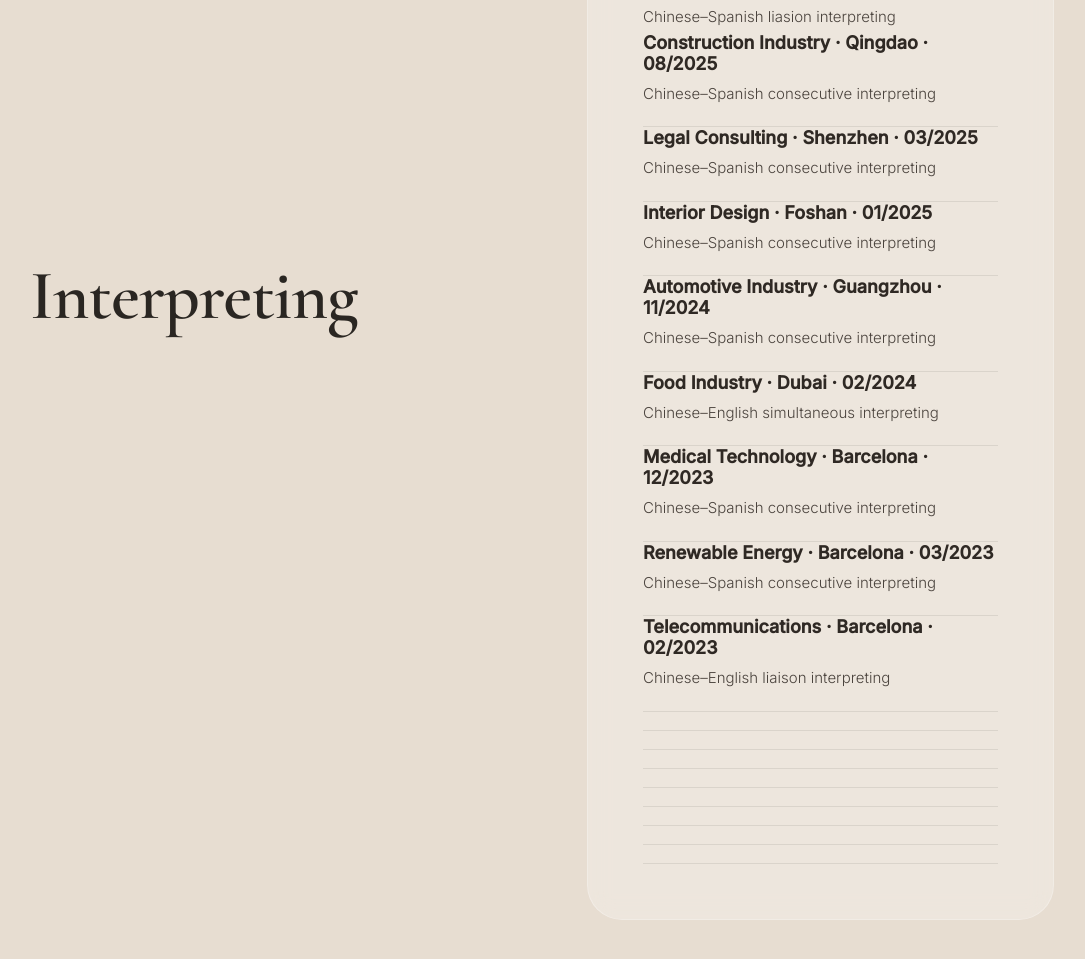
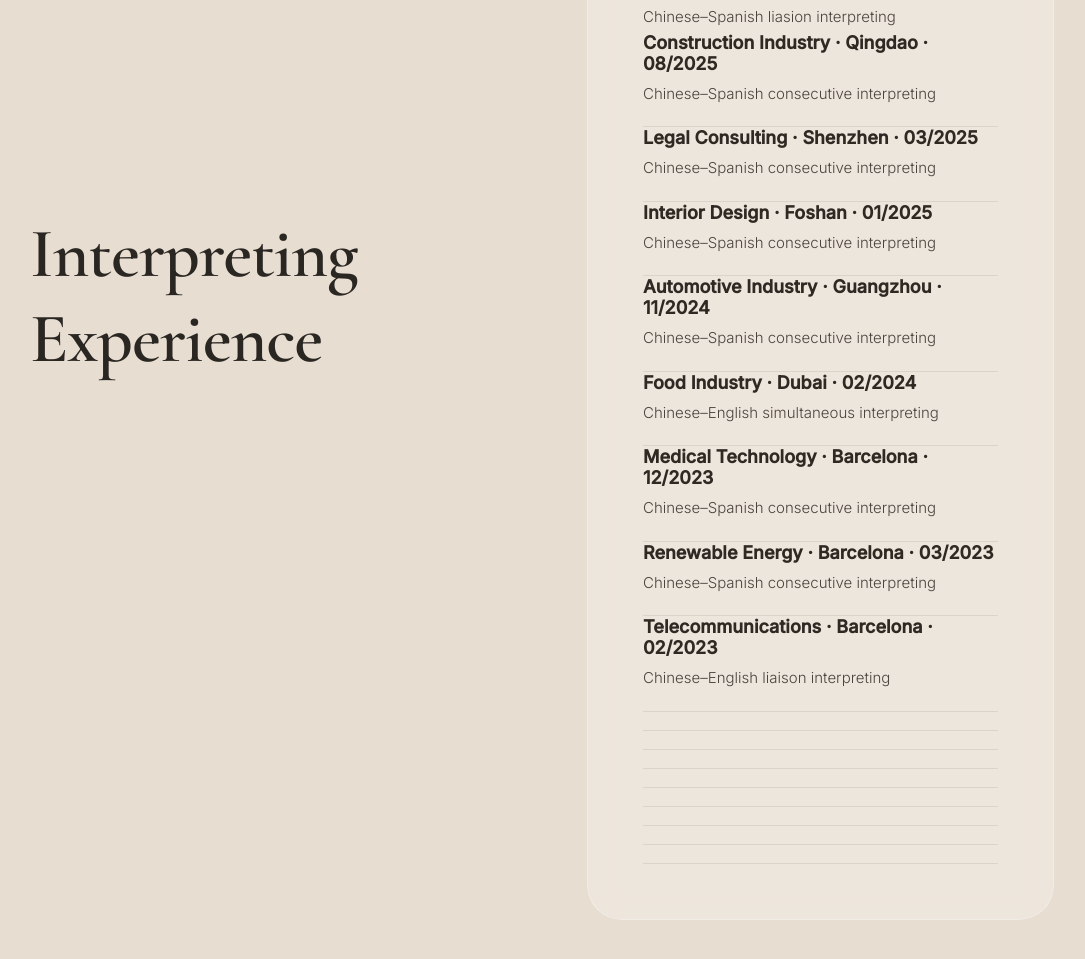
Before and after one commit to evelynchunyu/evelynchunyu.github.io, a plain HTML site: page index.html in a window 1280 px wide. Shown: the part 3371-4330 px from the top of the page, without its empty margins (98-1183 px from the left). Drawn offline with nearby package versions, Linux system fonts and the light colour scheme.

Commit message:
Update index.html

```diff
--- a/index.html
+++ b/index.html
@@ -481,7 +481,7 @@
       <div>
 
         <h2>
-          Interpreting
+          Interpreting Experience
         </h2>
 
       </div>
```
